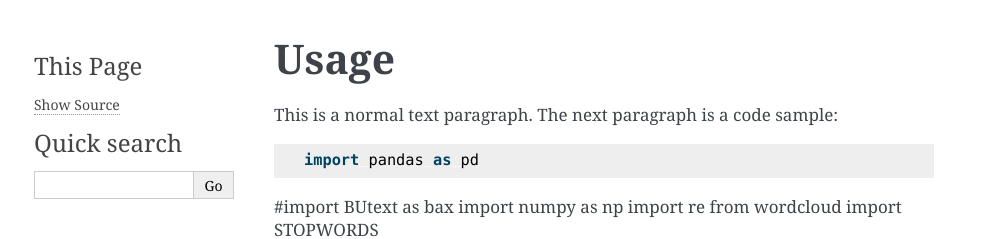
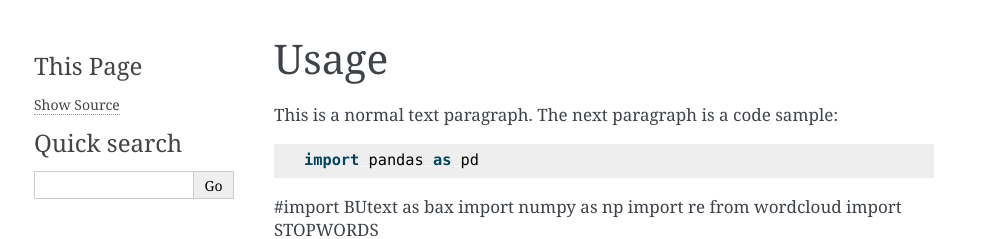
Before and after one commit to chipskiW/butext, a Sphinx documentation site: the page built from docs/usage.rst, in a window 1280 px wide. Shown: the top 239 px of the page, without its empty margins (146-1140 px from the left). Built offline with Sphinx 7.4.7, drawn with Linux system fonts in a browser that asks for light colours.

```diff
--- a/docs/usage.rst
+++ b/docs/usage.rst
@@ -1,6 +1,6 @@
-=========
-**Usage**
-=========
+=======
+Usage
+=======
 
 
 
```
